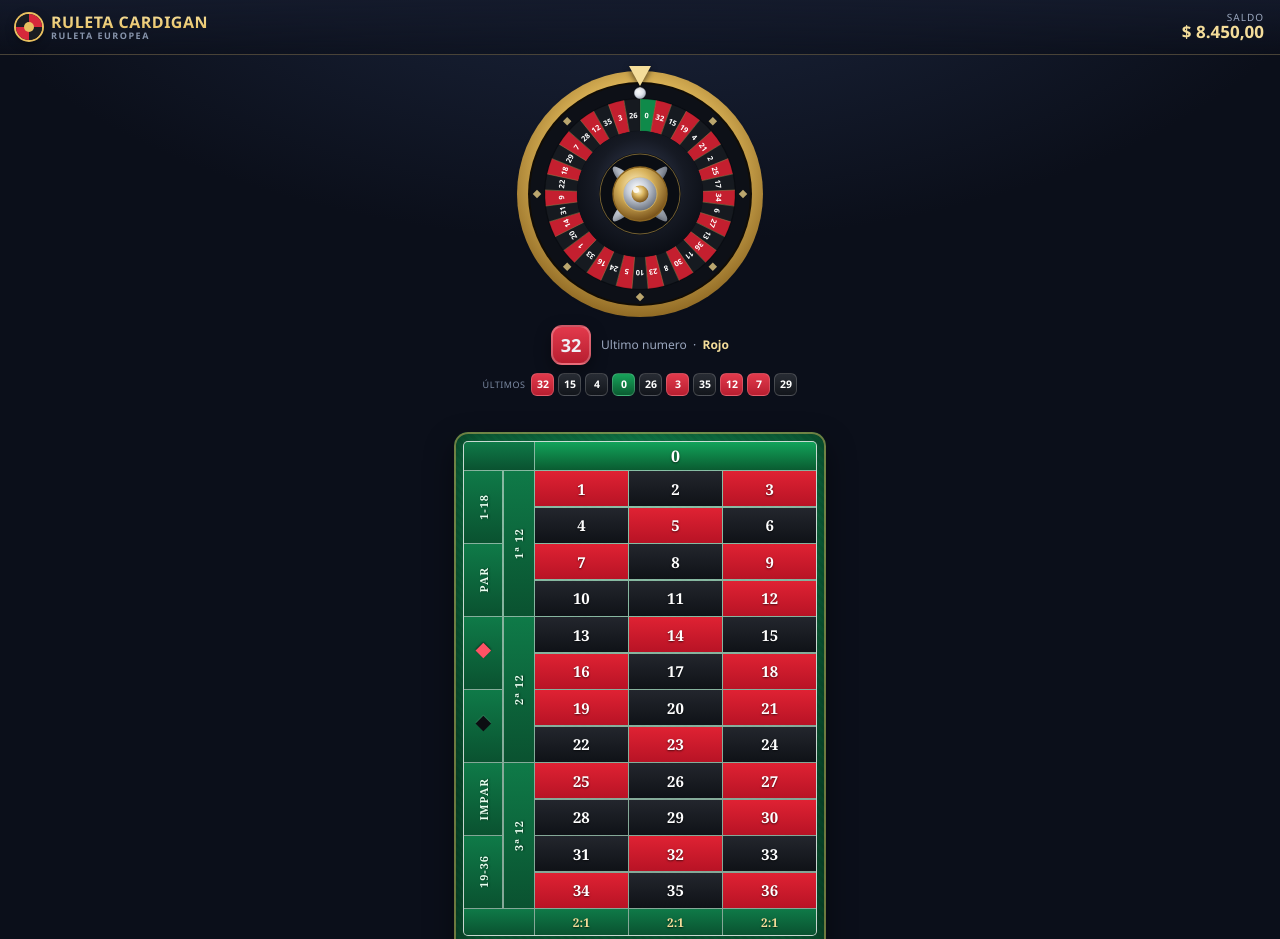
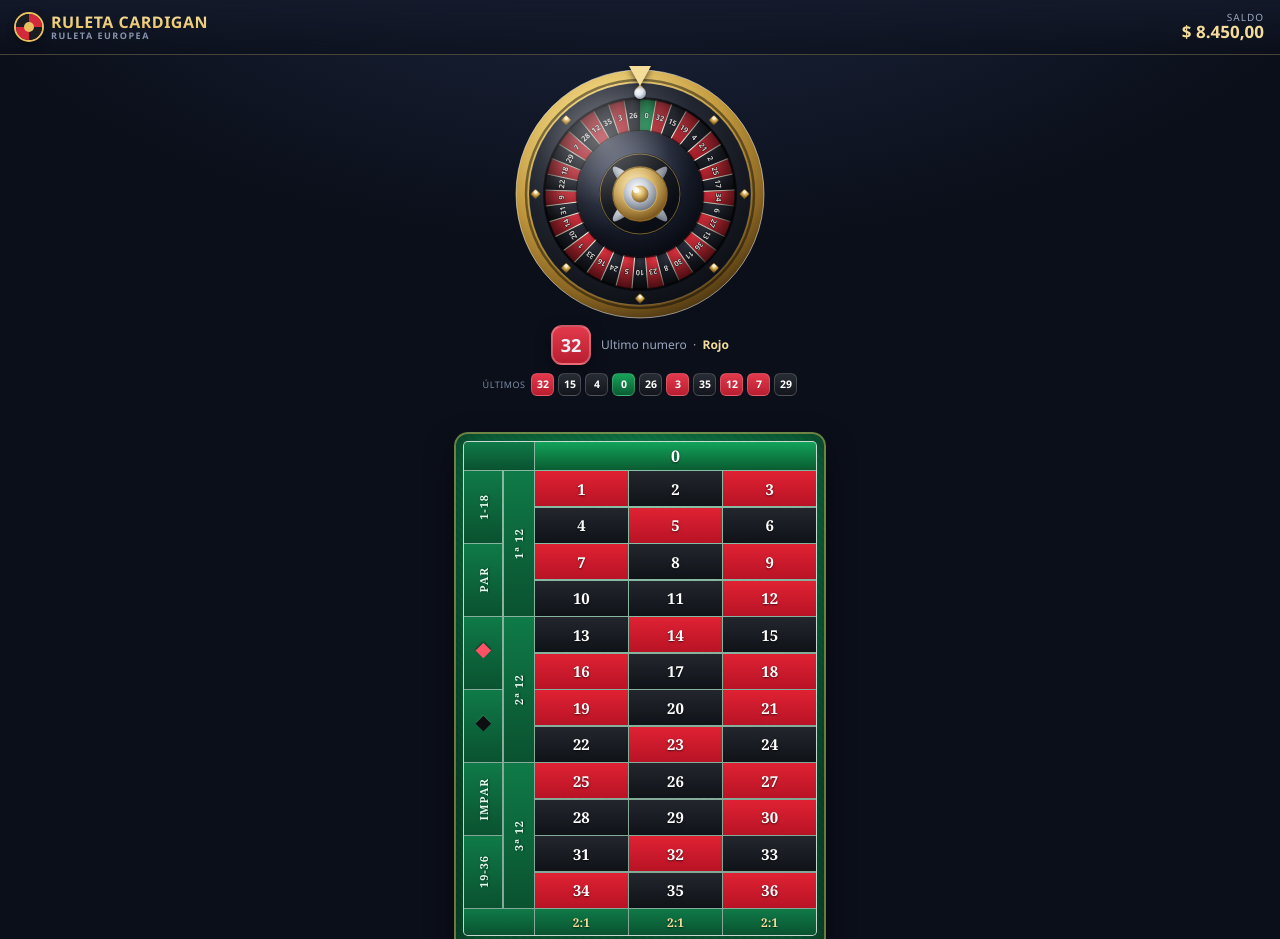
Before and after one commit to anirudhatalmale6-alt/ruleta-cardigan, a plain HTML site: page index.html in a window 1280 px wide. Shown: the top 939 px of the page. Drawn offline with Linux system fonts and the light colour scheme.

Commit message:
Premium wheel graphics (gold bezel, metallic ball-track, 3D diamonds, glossy pockets, glass sheen) + lobby cover image

```diff
--- a/index.html
+++ b/index.html
@@ -188,35 +188,58 @@
 
   // ---------- European wheel ----------
   function ptTop(r,phi){ const a=phi*Math.PI/180; return [C + r*Math.sin(a), C - r*Math.cos(a)]; }
-  function pockColor(n){ return n===0?'#0f8a4a':(reds.has(n)?'#c41f2f':'#161a20'); }
+  function pockColor(n){ return n===0?'url(#pkGreen)':(reds.has(n)?'url(#pkRed)':'url(#pkBlack)'); }
   let seg=''; const rOut=95, rIn=63, rTxt=79;
   for(let i=0;i<N;i++){ const a0=i*step, a1=(i+1)*step, n=order[i];
     const [ox0,oy0]=ptTop(rOut,a0), [ox1,oy1]=ptTop(rOut,a1); const [ix1,iy1]=ptTop(rIn,a1), [ix0,iy0]=ptTop(rIn,a0);
-    seg+=`<path d="M${ox0.toFixed(2)} ${oy0.toFixed(2)} A${rOut} ${rOut} 0 0 1 ${ox1.toFixed(2)} ${oy1.toFixed(2)} L${ix1.toFixed(2)} ${iy1.toFixed(2)} A${rIn} ${rIn} 0 0 0 ${ix0.toFixed(2)} ${iy0.toFixed(2)} Z" fill="${pockColor(n)}" stroke="rgba(0,0,0,.35)" stroke-width=".4"/>`;
+    seg+=`<path d="M${ox0.toFixed(2)} ${oy0.toFixed(2)} A${rOut} ${rOut} 0 0 1 ${ox1.toFixed(2)} ${oy1.toFixed(2)} L${ix1.toFixed(2)} ${iy1.toFixed(2)} A${rIn} ${rIn} 0 0 0 ${ix0.toFixed(2)} ${iy0.toFixed(2)} Z" fill="${pockColor(n)}" stroke="rgba(0,0,0,.45)" stroke-width=".4"/>`;
+    // metallic fret separator (bevel: bright edge + dark edge)
     const [fx,fy]=ptTop(rOut,a0), [gx,gy]=ptTop(rIn,a0);
-    seg+=`<line x1="${fx.toFixed(2)}" y1="${fy.toFixed(2)}" x2="${gx.toFixed(2)}" y2="${gy.toFixed(2)}" stroke="#cbb06a" stroke-width=".7" opacity=".55"/>`;
+    seg+=`<line x1="${fx.toFixed(2)}" y1="${fy.toFixed(2)}" x2="${gx.toFixed(2)}" y2="${gy.toFixed(2)}" stroke="url(#fret)" stroke-width="1.1"/>`;
+    seg+=`<line x1="${fx.toFixed(2)}" y1="${fy.toFixed(2)}" x2="${gx.toFixed(2)}" y2="${gy.toFixed(2)}" stroke="rgba(255,255,255,.5)" stroke-width=".35"/>`;
     const mid=(i+0.5)*step, [tx,ty]=ptTop(rTxt,mid);
-    seg+=`<text x="${tx.toFixed(2)}" y="${ty.toFixed(2)}" fill="#fff" font-size="7.5" font-weight="700" text-anchor="middle" dominant-baseline="central" transform="rotate(${mid.toFixed(2)} ${tx.toFixed(2)} ${ty.toFixed(2)})">${n}</text>`;
+    seg+=`<text x="${tx.toFixed(2)}" y="${ty.toFixed(2)}" fill="#fff" font-size="7.5" font-weight="800" text-anchor="middle" dominant-baseline="central" stroke="#000" stroke-width=".7" paint-order="stroke" transform="rotate(${mid.toFixed(2)} ${tx.toFixed(2)} ${ty.toFixed(2)})">${n}</text>`;
   }
-  let diamonds=''; for(let d=0; d<8; d++){ const [dx,dy]=ptTop(103, d*45);
-    diamonds+=`<rect x="${(dx-3).toFixed(2)}" y="${(dy-3).toFixed(2)}" width="6" height="6" fill="#d9c17e" transform="rotate(45 ${dx.toFixed(2)} ${dy.toFixed(2)})" opacity=".85"/>`; }
+  // pocket depth shading + inner/outer walls (drawn over segments, still rotates)
+  seg+=`<circle cx="125" cy="125" r="95" fill="url(#pockShade)" pointer-events="none"/>`;
+  seg+=`<circle cx="125" cy="125" r="95" fill="none" stroke="rgba(0,0,0,.55)" stroke-width="1.4"/>`;
+  seg+=`<circle cx="125" cy="125" r="63.5" fill="none" stroke="rgba(0,0,0,.6)" stroke-width="1.6"/>`;
+  seg+=`<circle cx="125" cy="125" r="62.4" fill="none" stroke="rgba(255,255,255,.18)" stroke-width=".6"/>`;
+  // 3D metallic diamond deflectors, sit on the ball track
+  let diamonds=''; for(let d=0; d<8; d++){ const [dx,dy]=ptTop(104.5, d*45);
+    diamonds+=`<g transform="rotate(45 ${dx.toFixed(2)} ${dy.toFixed(2)})">`+
+      `<rect x="${(dx-3.6).toFixed(2)}" y="${(dy-3.6).toFixed(2)}" width="7.2" height="7.2" rx="1.1" fill="url(#diam)" stroke="#5e4416" stroke-width=".5"/>`+
+      `<rect x="${(dx-3).toFixed(2)}" y="${(dy-3).toFixed(2)}" width="3.2" height="3.2" rx=".8" fill="#fff" opacity=".55"/></g>`; }
   document.getElementById('wsvg').innerHTML=`
     <defs>
-      <radialGradient id="rim" cx="50%" cy="42%" r="60%"><stop offset="0%" stop-color="#f4dd9a"/><stop offset="55%" stop-color="#e8c060"/><stop offset="100%" stop-color="#8a6420"/></radialGradient>
-      <radialGradient id="cone" cx="50%" cy="42%" r="60%"><stop offset="0%" stop-color="#39415a"/><stop offset="60%" stop-color="#161a24"/><stop offset="100%" stop-color="#0a0d14"/></radialGradient>
-      <radialGradient id="turret" cx="45%" cy="35%" r="65%"><stop offset="0%" stop-color="#f4dd9a"/><stop offset="50%" stop-color="#c79a3a"/><stop offset="100%" stop-color="#6e4e18"/></radialGradient>
-      <radialGradient id="pearl" cx="38%" cy="32%" r="70%"><stop offset="0%" stop-color="#ffffff"/><stop offset="60%" stop-color="#dfe4ec"/><stop offset="100%" stop-color="#aab2c0"/></radialGradient>
+      <radialGradient id="bezel" cx="40%" cy="30%" r="72%"><stop offset="0%" stop-color="#fff6d2"/><stop offset="30%" stop-color="#f0d47e"/><stop offset="62%" stop-color="#c39a3e"/><stop offset="86%" stop-color="#8a6522"/><stop offset="100%" stop-color="#513913"/></radialGradient>
+      <radialGradient id="track" cx="40%" cy="30%" r="75%"><stop offset="0%" stop-color="#3a3f4c"/><stop offset="55%" stop-color="#20242e"/><stop offset="100%" stop-color="#0c0e14"/></radialGradient>
+      <radialGradient id="cone" cx="42%" cy="34%" r="66%"><stop offset="0%" stop-color="#454d68"/><stop offset="55%" stop-color="#1b2030"/><stop offset="100%" stop-color="#090c13"/></radialGradient>
+      <radialGradient id="pkGreen" cx="50%" cy="18%" r="95%"><stop offset="0%" stop-color="#19a659"/><stop offset="100%" stop-color="#0a6636"/></radialGradient>
+      <radialGradient id="pkRed" cx="50%" cy="18%" r="95%"><stop offset="0%" stop-color="#d8323f"/><stop offset="100%" stop-color="#8f1620"/></radialGradient>
+      <radialGradient id="pkBlack" cx="50%" cy="18%" r="95%"><stop offset="0%" stop-color="#2b303c"/><stop offset="100%" stop-color="#0c0e14"/></radialGradient>
+      <radialGradient id="pockShade" cx="50%" cy="50%" r="50%"><stop offset="0%" stop-color="#000" stop-opacity="0"/><stop offset="72%" stop-color="#000" stop-opacity="0"/><stop offset="100%" stop-color="#000" stop-opacity=".5"/></radialGradient>
+      <linearGradient id="fret" x1="0" y1="0" x2="1" y2="1"><stop offset="0%" stop-color="#8c8577"/><stop offset="50%" stop-color="#e8e2d2"/><stop offset="100%" stop-color="#6e6656"/></linearGradient>
+      <radialGradient id="diam" cx="38%" cy="28%" r="72%"><stop offset="0%" stop-color="#fff2c4"/><stop offset="50%" stop-color="#d9b45e"/><stop offset="100%" stop-color="#8a6420"/></radialGradient>
+      <radialGradient id="pearl" cx="36%" cy="30%" r="72%"><stop offset="0%" stop-color="#ffffff"/><stop offset="55%" stop-color="#e2e7ef"/><stop offset="100%" stop-color="#9aa3b2"/></radialGradient>
       <radialGradient id="dome" cx="42%" cy="34%" r="66%"><stop offset="0%" stop-color="#fdf3d0"/><stop offset="45%" stop-color="#d9b45e"/><stop offset="100%" stop-color="#78521a"/></radialGradient>
       <radialGradient id="silver" cx="42%" cy="34%" r="66%"><stop offset="0%" stop-color="#ffffff"/><stop offset="45%" stop-color="#c6cdd8"/><stop offset="100%" stop-color="#6d7480"/></radialGradient>
+      <radialGradient id="glass" cx="34%" cy="26%" r="70%"><stop offset="0%" stop-color="#fff" stop-opacity=".38"/><stop offset="42%" stop-color="#fff" stop-opacity=".06"/><stop offset="60%" stop-color="#fff" stop-opacity="0"/></radialGradient>
+      <filter id="ballsh" x="-60%" y="-60%" width="220%" height="220%"><feDropShadow dx="0" dy="1.4" stdDeviation="1.4" flood-color="#000" flood-opacity=".55"/></filter>
     </defs>
-    <circle cx="125" cy="125" r="123" fill="url(#rim)"/><circle cx="125" cy="125" r="112" fill="#120d05"/><circle cx="125" cy="125" r="110" fill="#0d1017"/>
-    ${diamonds}<circle cx="125" cy="125" r="96" fill="#0a0d13"/>
+    <circle cx="125" cy="125" r="124" fill="url(#bezel)"/>
+    <circle cx="125" cy="125" r="124" fill="none" stroke="rgba(255,255,255,.5)" stroke-width="1"/>
+    <circle cx="125" cy="125" r="114" fill="none" stroke="rgba(0,0,0,.45)" stroke-width="2.5"/>
+    <circle cx="125" cy="125" r="111" fill="url(#track)"/>
+    <circle cx="125" cy="125" r="111" fill="none" stroke="rgba(255,255,255,.12)" stroke-width="1"/>
+    <circle cx="125" cy="125" r="97" fill="#080a10"/>
+    ${diamonds}
     <g id="wheelRot">${seg}
       <circle cx="125" cy="125" r="63" fill="url(#cone)"/>
       <circle cx="125" cy="125" r="41" fill="#0a0d13"/>
       <circle cx="125" cy="125" r="40" fill="none" stroke="#caa54a" stroke-width="1" opacity=".55"/>
       <!-- turret: crossed metallic arms (spindle handle, top view) -->
-      <g opacity=".95">
+      <g opacity=".97">
         <ellipse cx="125" cy="125" rx="38" ry="7.5" fill="url(#silver)" transform="rotate(45 125 125)"/>
         <ellipse cx="125" cy="125" rx="38" ry="7.5" fill="url(#silver)" transform="rotate(-45 125 125)"/>
       </g>
@@ -228,7 +251,8 @@
       <circle cx="125" cy="125" r="8.5" fill="url(#dome)"/>
       <circle cx="121" cy="121" r="3" fill="#fff" opacity=".85"/>
     </g>
-    <circle id="ball" cx="125" cy="30" r="5.6" fill="url(#pearl)" stroke="#c9cfda" stroke-width=".4"/>`;
+    <circle cx="125" cy="125" r="111" fill="url(#glass)" pointer-events="none"/>
+    <circle id="ball" cx="125" cy="30" r="5.6" fill="url(#pearl)" stroke="#c9cfda" stroke-width=".4" filter="url(#ballsh)"/>`;
   const wheelRot=document.getElementById('wheelRot'), ballEl=document.getElementById('ball');
   let wheelAngle=0, ballAngle=0;
   function setWheel(deg){ wheelRot.setAttribute('transform',`rotate(${deg} 125 125)`); }
```
Also changed, not shown: cover.png (added).
